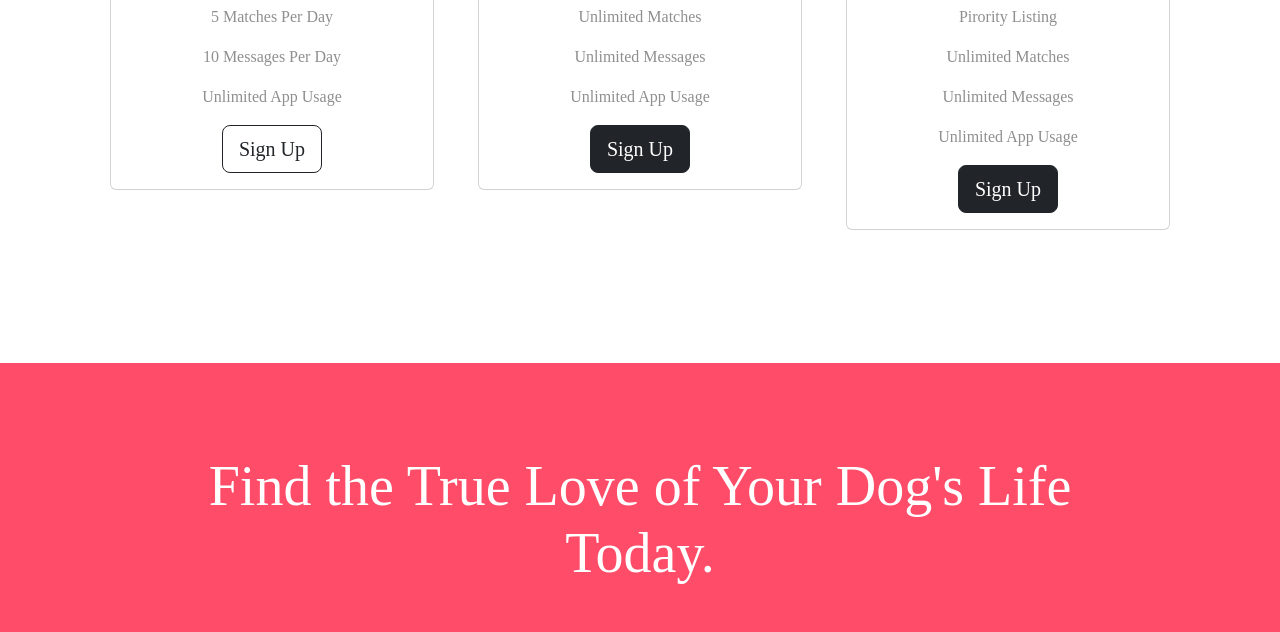
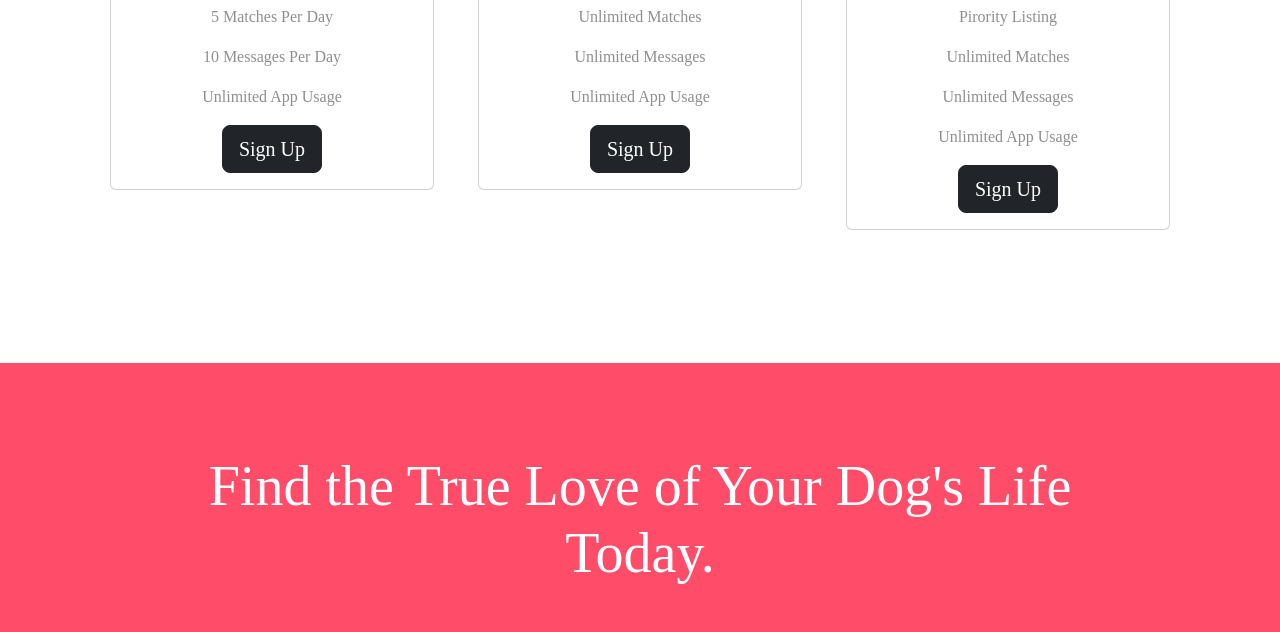
Before and after one commit to ricoace10/Tin-Dog-Project, a plain HTML site: page index.html in a window 1280 px wide. Shown: the part 2471-3103 px from the top of the page. Drawn offline with nearby package versions, Linux system fonts and the light colour scheme.

Commit message:
Button changes

```diff
--- a/index.html
+++ b/index.html
@@ -198,10 +198,7 @@
               <p>5 Matches Per Day</p>
               <p>10 Messages Per Day</p>
               <p>Unlimited App Usage</p>
-              <button
-                class="btn btn-lg btn-block btn-outline-dark"
-                type="button"
-              >
+              <button class="btn btn-lg btn-block btn-dark" type="button">
                 Sign Up
               </button>
             </div>
```
